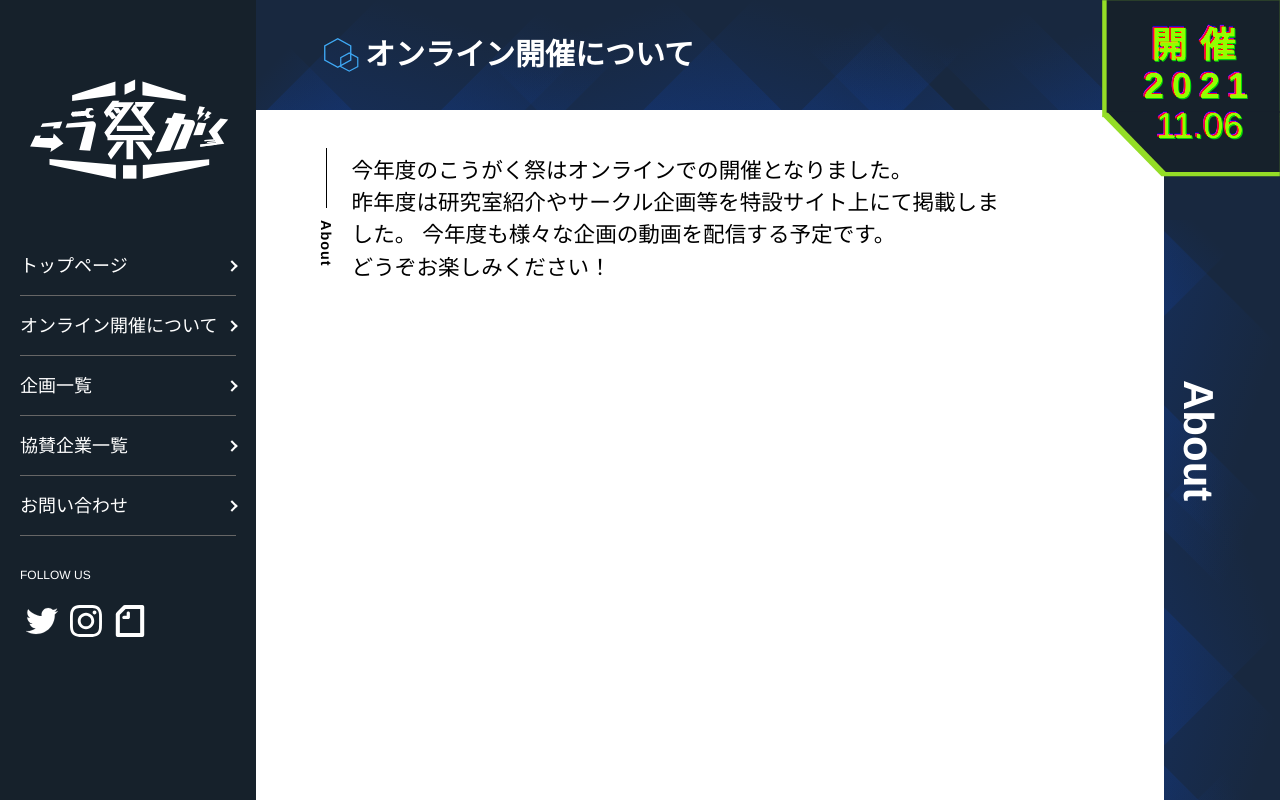
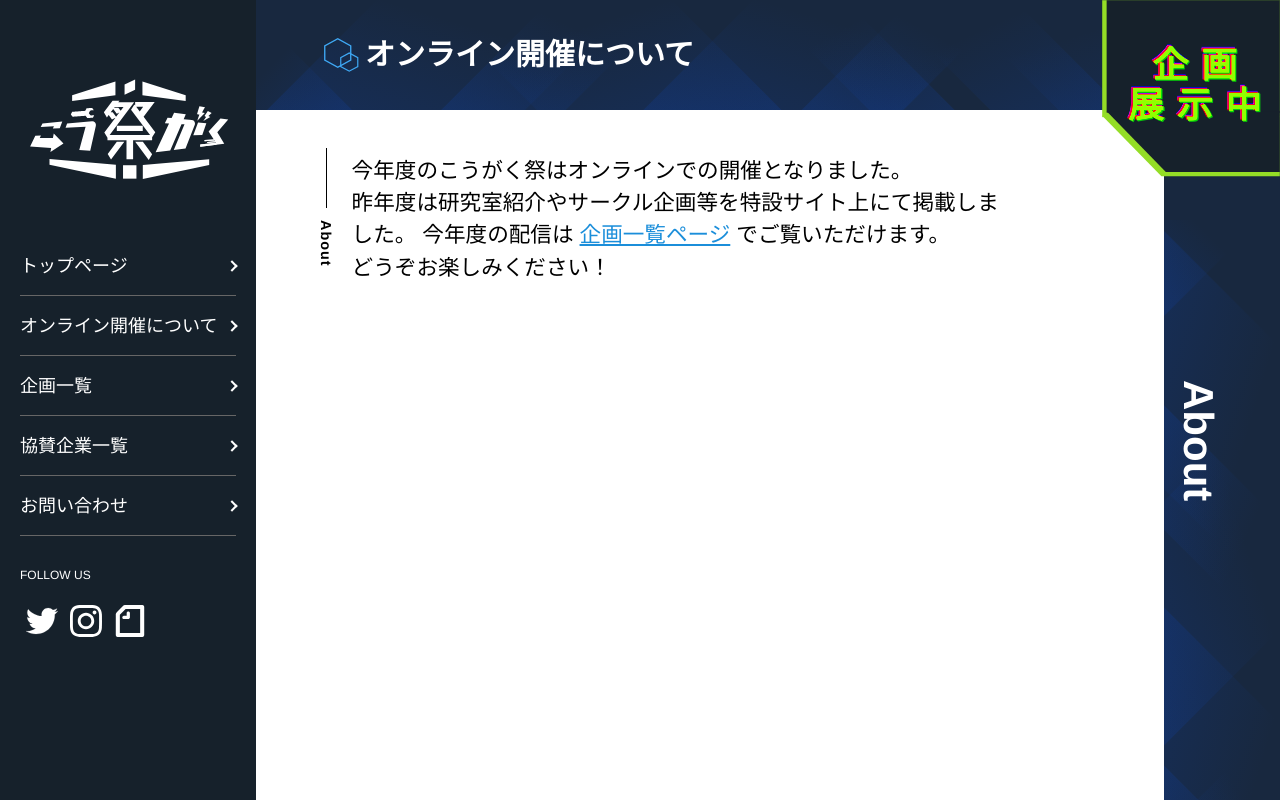
Before and after one commit to kougakusai/kougakusai-hp, a Next.js app: page /about in a window 1280 px wide. Shown: the top 800 px of the page. Built offline with nearby package versions, Linux system fonts and the light colour scheme.

Commit message:
#97 お知らせ等の内容更新 (#99)

```diff
--- a/src/components/modules/EventDay.tsx
+++ b/src/components/modules/EventDay.tsx
@@ -23,10 +23,9 @@ const EventDay: VFC<Props> = (props) => {
           )}
         >
           {/* ↓開催日表示テキスト:z-index=30 */}
-          <div className="z-30 k-lg:scale-[0.9] text-center translate-x-[5px] translate-y-[20px] text-[#94DD26] text-4xl font-medium slashed-zero brightness-125 saturate-200 glitch">
-            <p className="font-bold tracking-[0.8rem]">開催</p>
-            <p className="font-semibold tracking-[0.5rem]">2021</p>
-            <p>11.06</p>
+          <div className="z-30 k-lg:scale-[0.9] text-center translate-x-[5px] translate-y-[20px] text-[#94DD26] text-4xl font-bold slashed-zero brightness-125 saturate-200 glitch">
+            <p className="tracking-[0.8rem]">企画</p>
+            <p className="tracking-[0.8rem]">展示中</p>
           </div>
         </div>
         {/* ↓lime polygon:z-index=20 */}
--- a/src/pages/about.tsx
+++ b/src/pages/about.tsx
@@ -1,6 +1,7 @@
-import type { ReactElement } from 'react';
-import Head from 'next/head';
-import ArticleLayout from 'src/components/templates/ArticleLayout';
+import type { ReactElement } from "react";
+import Head from "next/head";
+import Link from "next/link";
+import ArticleLayout from "src/components/templates/ArticleLayout";
 
 export default function About() {
   return (
@@ -13,7 +14,13 @@ export default function About() {
           今年度のこうがく祭はオンラインでの開催となりました。
           <br />
           昨年度は研究室紹介やサークル企画等を特設サイト上にて掲載しました。
-          今年度も様々な企画の動画を配信する予定です。
+          今年度の配信は
+          <Link href="/event/show">
+            <a className="p-2 underline text-k-blue-dark cursor-pointer">
+              企画一覧ページ
+            </a>
+          </Link>
+          でご覧いただけます。
           <br />
           どうぞお楽しみください！
         </p>
--- a/src/pages/index.tsx
+++ b/src/pages/index.tsx
@@ -9,13 +9,12 @@ const prefix = process.env.NEXT_PUBLIC_BASE_PATH || "";
 
 const announcement = [
   {
+    date: "11月06日",
+    detail: "2021年度こうがく祭の配信が終了しました。",
+  },
+  {
     date: "11月05日",
     detail: "企画ページを公開しました。",
-  },
-
-  {
-    date: "10月26日",
-    detail: "2021年度版HPを公開しました。",
   },
 ];
 
@@ -40,10 +39,7 @@ const headline = (
       >
         <svg
           xmlns="http://www.w3.org/2000/svg"
-
           className="w-[8vw] k-sm:w-[6vw] k-lg:w-[2.8vw] h-[8vw] k-sm:h-[6vw] k-lg:h-[2.8vw]"
-
-
           viewBox="0 0 20 20"
           fill="currentColor"
         >
@@ -88,7 +84,11 @@ export default function Home() {
             "k-lg:top-[5vh] k-lg:left-[calc(50%-13vw)] m-auto"
           )}
         >
-          <img src={`${prefix}/title.png`} alt="こうがく祭" className="w-full k-sm:w-[58vw] k-lg:w-[40vw]" />
+          <img
+            src={`${prefix}/title.png`}
+            alt="こうがく祭"
+            className="w-full k-sm:w-[58vw] k-lg:w-[40vw]"
+          />
           {headline}
         </h1>
         <article
@@ -106,7 +106,9 @@ export default function Home() {
             <p>
               今年度はオンラインでの開催となりました。詳しくは
               <Link href="/about">
-                <a className="underline text-k-blue-dark cursor-pointer">オンライン開催について</a>
+                <a className="underline text-k-blue-dark cursor-pointer">
+                  オンライン開催について
+                </a>
               </Link>
               をご覧ください。
             </p>
@@ -126,7 +128,9 @@ export default function Home() {
           </section>
           <section>
             <Subtitle text="茨城大学工学部公式Instagram" />
-            <p>茨城大学工学部の公式Instagramアカウントです。茨城大学工学部の最新情報を発信いたします。</p>
+            <p>
+              茨城大学工学部の公式Instagramアカウントです。茨城大学工学部の最新情報を発信いたします。
+            </p>
             <a
               href="https://instagram.com/ibarakiuniversityhitachi?utm_medium=copy_link"
               className="block pt-3 pt-2 underline text-k-blue-dark cursor-pointer"
```
